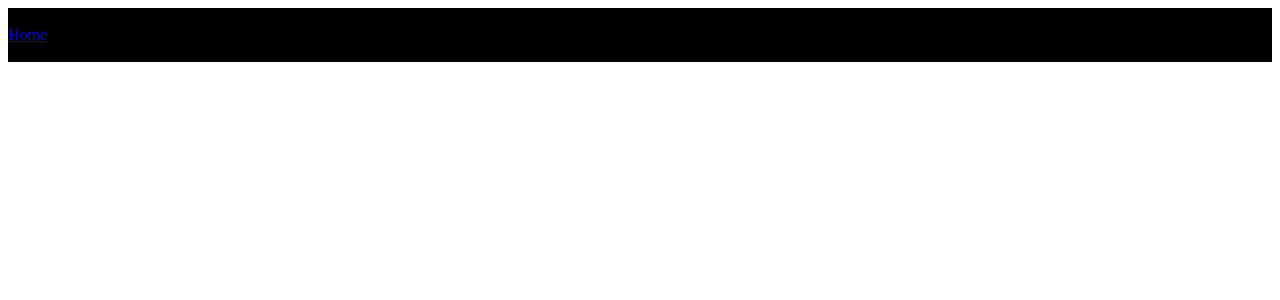
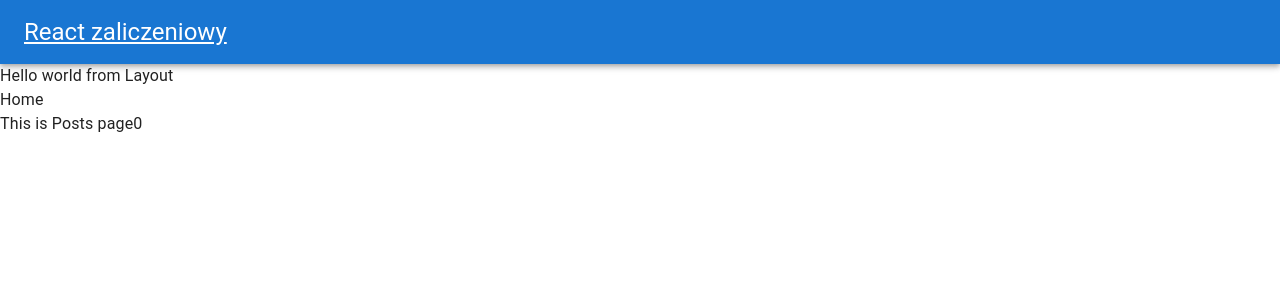
Before and after one commit to SavenkoRodion/frontend-frameworks-project, a React (Create React App) app in the folder frontend-frameworks-project/: page / in a window 1280 px wide. Shown: the top 300 px of the page. Built offline with nearby package versions, Linux system fonts and the light colour scheme; no server answers.

Commit message:
Some header

```diff
--- a/frontend-frameworks-project/package.json
+++ b/frontend-frameworks-project/package.json
@@ -5,6 +5,7 @@
   "dependencies": {
     "@emotion/react": "^11.11.1",
     "@emotion/styled": "^11.11.0",
+    "@mui/icons-material": "^5.14.14",
     "@mui/material": "^5.14.14",
     "@testing-library/jest-dom": "^5.17.0",
     "@testing-library/react": "^13.4.0",
--- a/frontend-frameworks-project/src/Components/Layout/Layout.style.ts
+++ b/frontend-frameworks-project/src/Components/Layout/Layout.style.ts
@@ -1,6 +1,4 @@
-const Container: React.CSSProperties = {
-  backgroundColor: "black",
-};
+const Container: React.CSSProperties = {};
 
 const styles = { Container };
 
--- a/frontend-frameworks-project/src/Components/Layout/Layout.tsx
+++ b/frontend-frameworks-project/src/Components/Layout/Layout.tsx
@@ -1,12 +1,32 @@
-import { Link, Outlet } from "react-router-dom";
+import { Outlet } from "react-router-dom";
 import styles from "./Layout.style";
+import {
+  AppBar,
+  Box,
+  Button,
+  CssBaseline,
+  IconButton,
+  Link,
+  Toolbar,
+  Typography,
+} from "@mui/material";
+import React from "react";
+import SearchIcon from "@mui/icons-material/Search";
 
 const Layout = () => {
   return (
     <div style={styles.Container}>
+      <CssBaseline />
+      <AppBar position="sticky">
+        <Toolbar>
+          <Link href="/" variant="h5" color="inherit" align="left">
+            React zaliczeniowy
+          </Link>
+        </Toolbar>
+      </AppBar>
       Hello world from Layout
       <br />
-      <Link to={"/"}>Home</Link>
+      Home
       <Outlet />
     </div>
   );
```
Also changed, not shown: package.json (added, +8 -0 lines), 2 other files (tests, documents, lock files or other folders).
